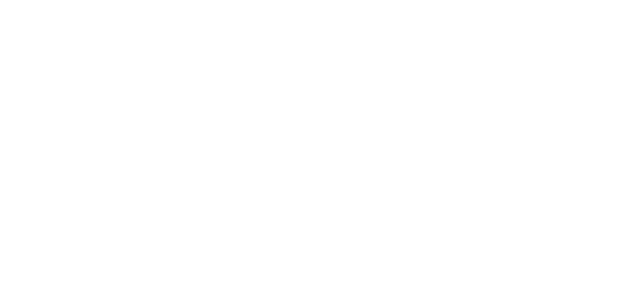
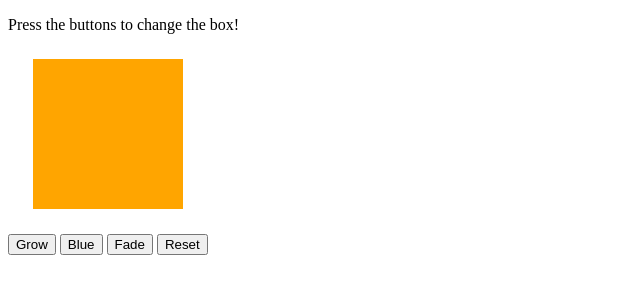
Before and after one commit to Fishing4CodeCareer/Giphy-Api, a plain HTML site: page index.html in a window 1280 px wide. Shown: the whole page, without its empty margins (0-640 px from the left). Drawn offline with Linux system fonts and the light colour scheme.

Commit message:
Added push and click button ids to pages

```diff
--- a/index.html
+++ b/index.html
@@ -1,77 +1,21 @@
 <!DOCTYPE html>
-<html lang="utf-8">
-    <title> My Giphy Project</title>
+<html>
 <head>
+    <title>Jiggle Into JavaScript</title>
+    <!-- <script type="text/javascript/jQuery.js" src="https://cdnjs.cloudflare.com/ajax/libs/jquery/3.1.0/jquery.min.js"></script> -->
+</head>
+<body>
 
-    <body></body>
+    <p>Press the buttons to change the box!</p>
 
+    <div id="box" style="height:150px; width:150px; background-color:orange; margin:25px"></div>
 
+    <button id="button1">Grow</button>
+    <button id="button2">Blue</button>
+    <button id="button3">Fade</button>
+    <button id="button4">Reset</button>
 
+    <script type="text/jQuery.js" src="jQuery.js"></script>
 
-
-
-
-
-
-
-
-
-
-
-
-
-
-
-
-
-
-
-
-
-
-
-
-
-
-
-
-</head>
-
-
-
-
-
-
-
-
-
-
-
-
-
-
-
-
-
-
-
-
-
-
-
-
-
-
-
-
-
-
-
-
-
-
-
-
-
-
+</body>
 </html>
```
Also changed, not shown: jQuery.js (+15 -0 lines), 1 other file.
